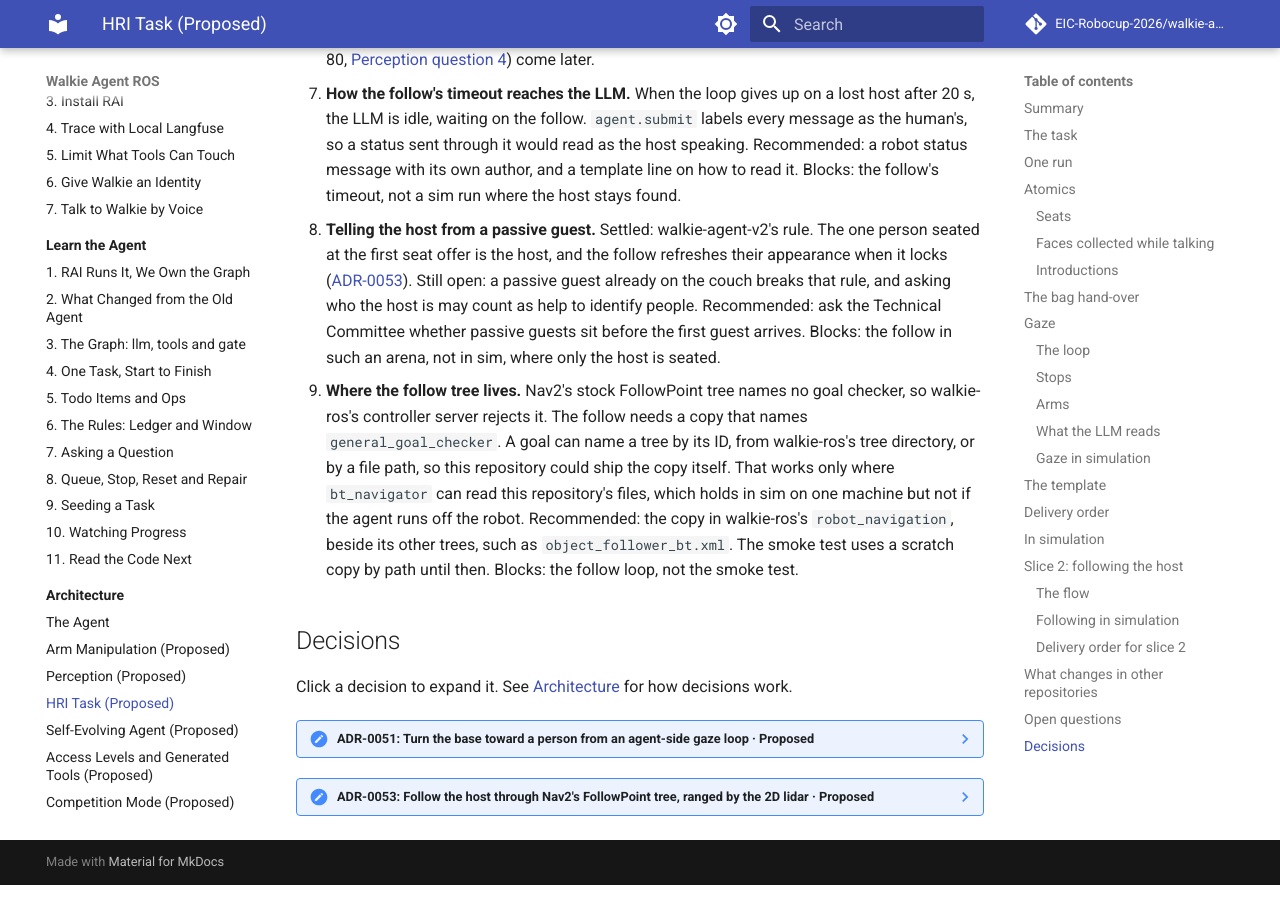
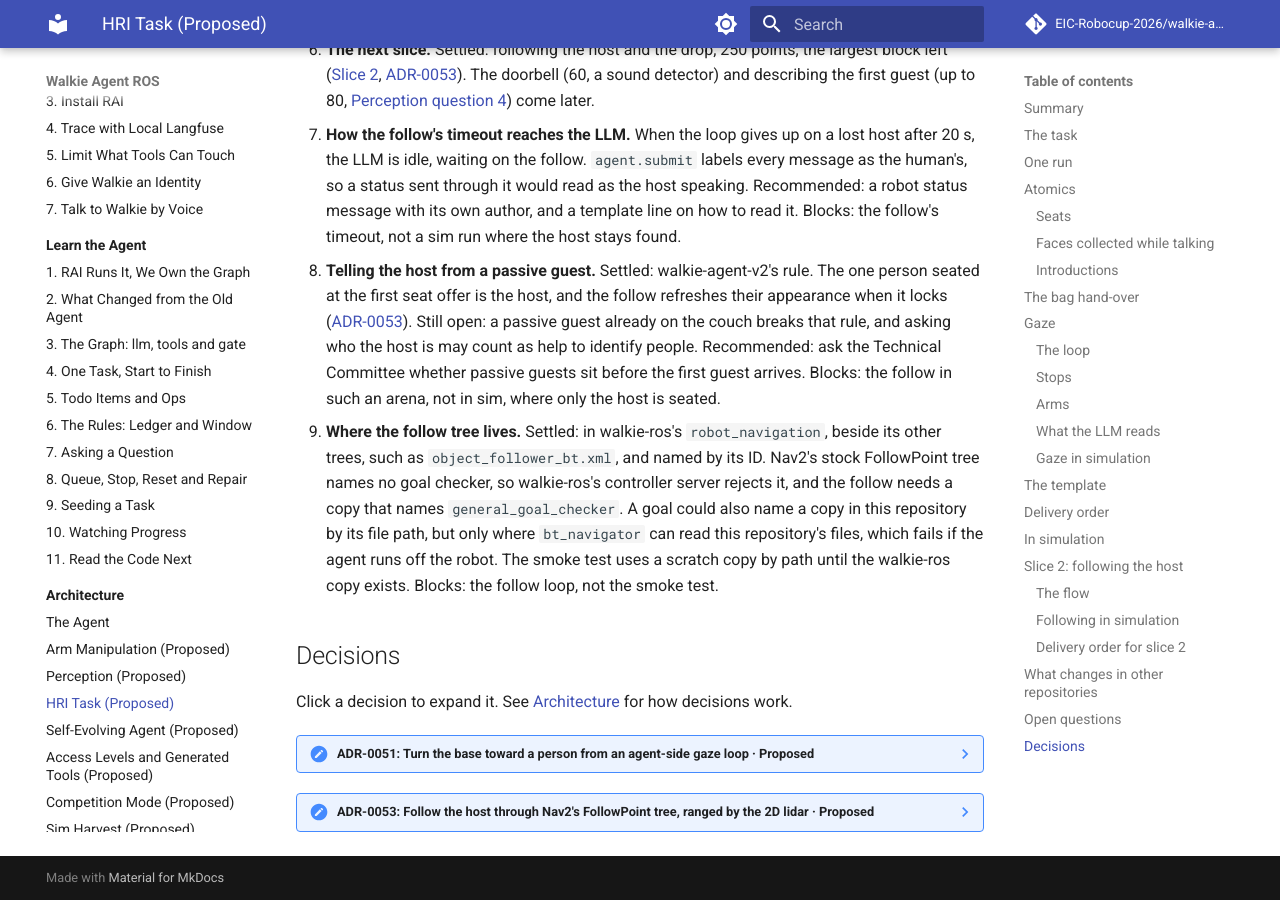
Before and after one commit to EIC-Robocup-2026/walkie-agent-ros, an MkDocs documentation site: the page built from docs/architecture/hri.md, in a window 1280 px wide and 900 px high, scrolled down 35053 px. Built offline with MkDocs 1.6.1 and Material for MkDocs 9.7.7, drawn with Linux system fonts in a browser that asks for light colours; comment, search, counter and statistics services are not loaded; some of the changed text lies outside the part shown.

Commit message:
docs: settle that the follow tree's copy lives in walkie-ros

```diff
--- a/docs/architecture/decisions/0053-follow-through-nav2-followpoint.md
+++ b/docs/architecture/decisions/0053-follow-through-nav2-followpoint.md
@@ -97,8 +97,10 @@
 - **Nav2 drives.**
     - The loop sends one `navigate_to_pose` goal that names a copy of the
       FollowPoint tree. The copy's `FollowPath` sets
-      `goal_checker_id="general_goal_checker"`. Where the copy lives is
-      [HRI question 9](/architecture/hri.md#open-questions).
+      `goal_checker_id="general_goal_checker"`. It lives in walkie-ros's
+      `robot_navigation`, beside walkie's other trees, and the goal names
+      it by its ID
+      ([HRI question 9](/architecture/hri.md#open-questions)).
     - It publishes the host's map position on `/goal_update` at 2 Hz,
       twice the tree's rate.
     - The goal and every update are stamped with the node clock, which is
--- a/docs/architecture/hri.md
+++ b/docs/architecture/hri.md
@@ -1307,7 +1307,7 @@
 | walkie-ros | W2, arm speed scaling, before the hand-over runs with anyone but team members ([The bag hand-over](#the-bag-hand-over)) | Planned on [Manipulation](manipulation.md#changes-needed-in-walkie-ros) |
 | walkie-ros | A collision-checked input for the gaze loop, if [question 4](#open-questions) asks for one | — |
 | walkie-ros | Person bodies in the MuJoCo world, so the lidars, the depth image and the costmaps see the scenario's people | A proposal, after slice 2 passes with legs in the scan ([Slice 2](#slice-2-following-the-host)) |
-| walkie-ros | A copy of Nav2's `follow_point.xml` whose `FollowPath` sets `goal_checker_id="general_goal_checker"`, since walkie-ros loads two goal checkers | Recommended there ([question 9](#open-questions)) |
+| walkie-ros | A copy of Nav2's `follow_point.xml` whose `FollowPath` sets `goal_checker_id="general_goal_checker"`, since walkie-ros loads two goal checkers | New, before the follow loop ([question 9](#open-questions)) |
 | walkie-ros | A follow speed above the base's 0.3 m/s | Open, once the robot has followed real hosts |
 
 ## Open questions
@@ -1363,16 +1363,16 @@
    the Technical Committee whether passive guests sit before the first
    guest arrives. Blocks: the follow in such an arena, not in sim, where
    only the host is seated.
-9. **Where the follow tree lives.** Nav2's stock FollowPoint tree names no
-   goal checker, so walkie-ros's controller server rejects it. The follow
-   needs a copy that names `general_goal_checker`. A goal can name a tree
-   by its ID, from walkie-ros's tree directory, or by a file path, so this
-   repository could ship the copy itself. That works only where
-   `bt_navigator` can read this repository's files, which holds in sim on
-   one machine but not if the agent runs off the robot. Recommended: the
-   copy in walkie-ros's `robot_navigation`, beside its other trees, such as
-   `object_follower_bt.xml`. The smoke test uses a scratch copy by path
-   until then. Blocks: the follow loop, not the smoke test.
+9. **Where the follow tree lives.** Settled: in walkie-ros's
+   `robot_navigation`, beside its other trees, such as
+   `object_follower_bt.xml`, and named by its ID. Nav2's stock FollowPoint
+   tree names no goal checker, so walkie-ros's controller server rejects
+   it, and the follow needs a copy that names `general_goal_checker`. A
+   goal could also name a copy in this repository by its file path, but
+   only where `bt_navigator` can read this repository's files, which fails
+   if the agent runs off the robot. The smoke test uses a scratch copy by
+   path until the walkie-ros copy exists. Blocks: the follow loop, not the
+   smoke test.
 
 ## Decisions
 
```
